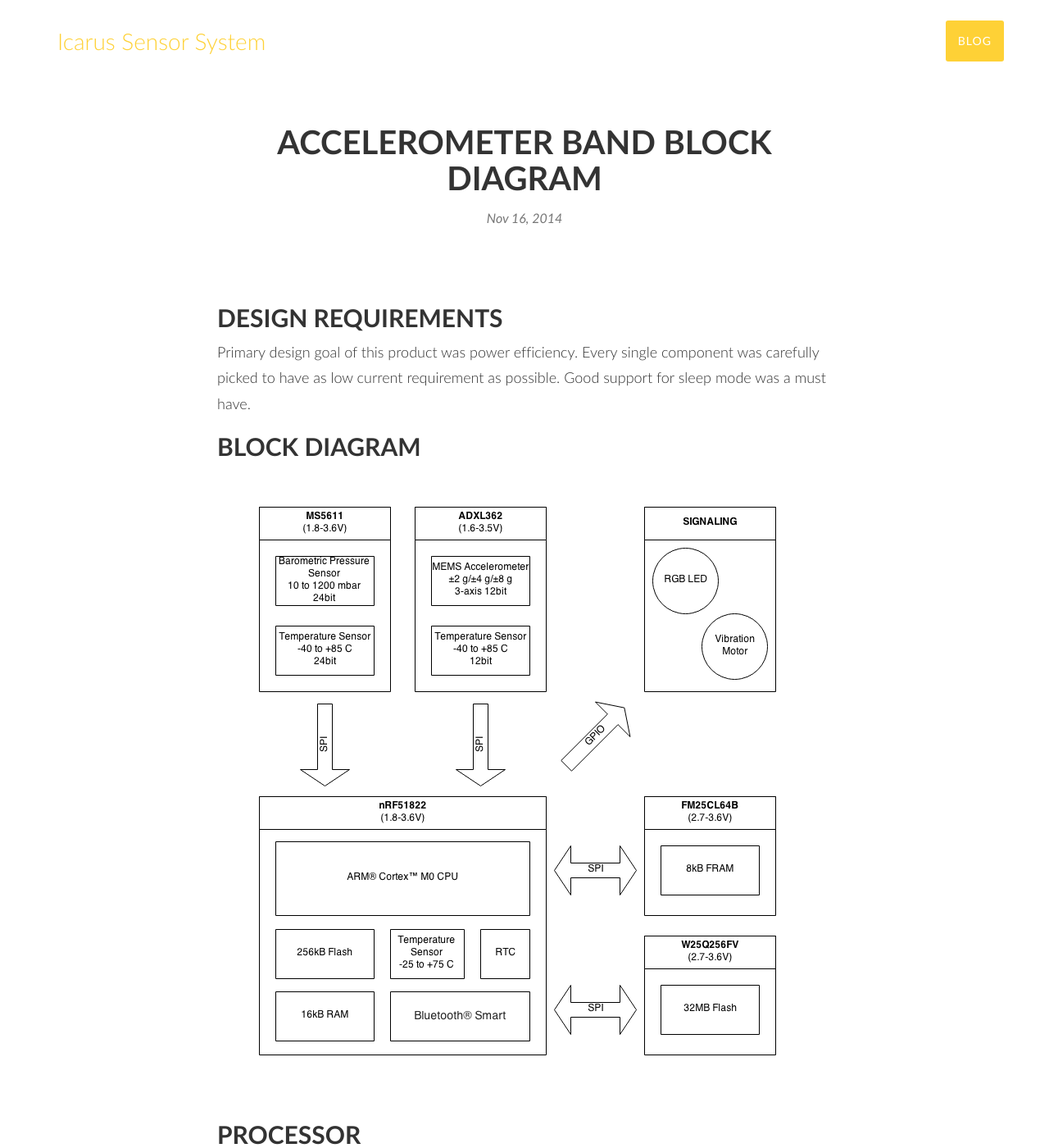
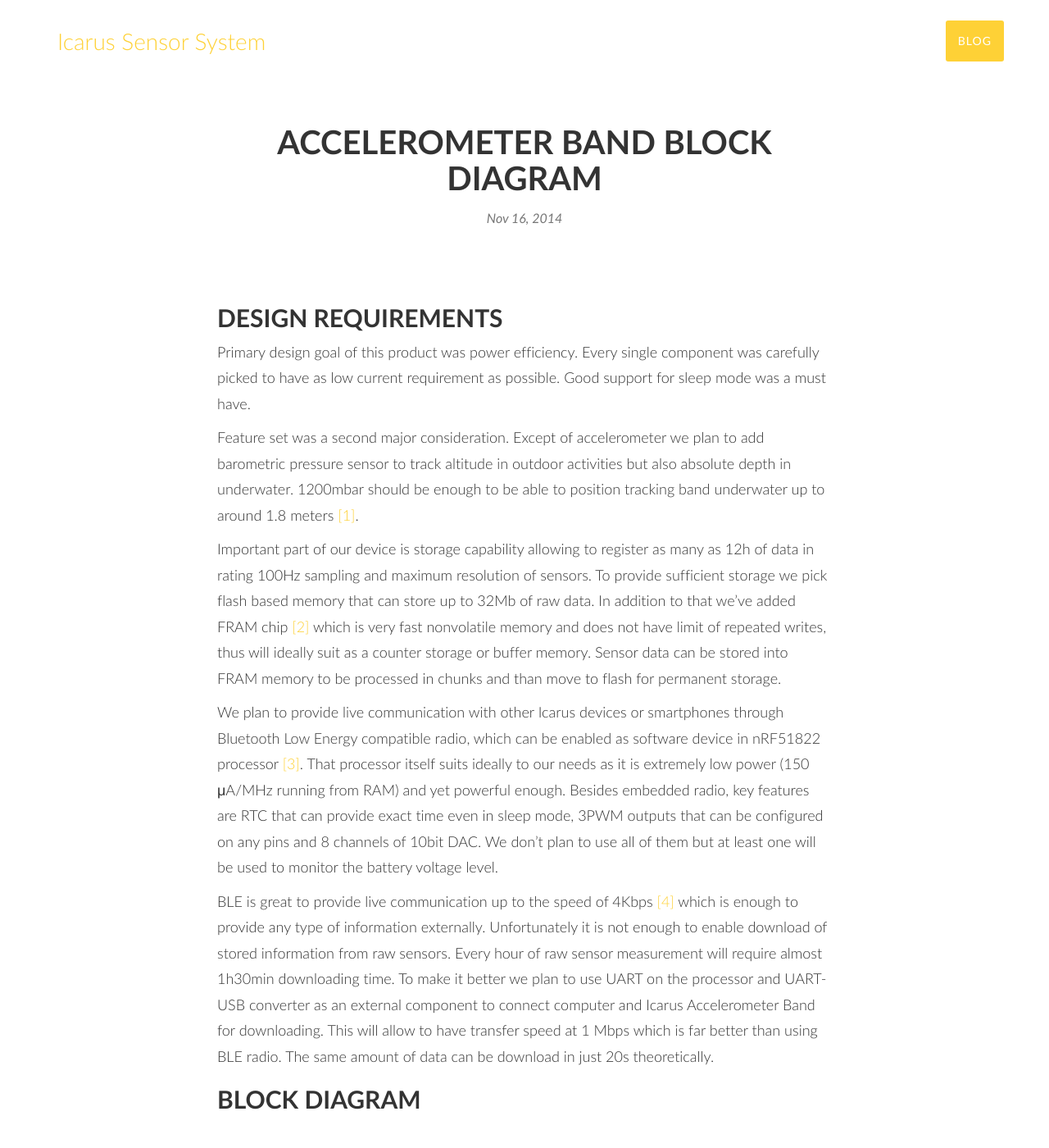
Before and after one commit to icarus-sensors/icarus-sensors.github.io, a Jekyll site: the page built from _posts/2014-11-16-acceleromter-band-block-diagram.markdown, in a window 1280 px wide and 1400 px high. Shown: the whole window at 82% size. Built offline with Jekyll 4.4.1, drawn with Linux system fonts in a browser that asks for light colours.

```diff
--- a/_posts/2014-11-16-acceleromter-band-block-diagram.markdown
+++ b/_posts/2014-11-16-acceleromter-band-block-diagram.markdown
@@ -7,7 +7,33 @@
 ## Design requirements
 
 Primary design goal of this product was power efficiency. Every single component was carefully picked to have as low
-   current requirement as possible. Good support for sleep mode was a must have.
+current requirement as possible. Good support for sleep mode was a must have.
+
+Feature set was a second major consideration.
+Except of accelerometer we plan to add barometric pressure sensor to track altitude in outdoor activities but also
+absolute depth in underwater. 1200mbar should be enough to be able to position tracking band underwater up to around
+ 1.8 meters [[1]][1].
+
+Important part of our device is storage capability allowing to register as many as 12h of data in rating 100Hz
+sampling and maximum resolution of sensors.
+To provide sufficient storage we pick flash based memory that can store up to 32Mb of raw data.
+In addition to that we've added FRAM chip [[2]][2] which is very fast nonvolatile memory and does not have
+limit of repeated writes, thus will ideally suit as a counter storage or buffer memory. Sensor data can be stored into
+FRAM memory to be processed in chunks and than move to flash for permanent storage.
+
+We plan to provide live communication with other Icarus devices or smartphones through Bluetooth Low Energy compatible radio,
+which can be enabled as software device in nRF51822 processor [[3]][3]. That processor itself suits ideally to our needs as it
+is extremely low power (150 μA/MHz running from RAM) and yet powerful enough. Besides embedded radio, key features are
+RTC that can provide exact time even in sleep mode, 3PWM outputs that can be configured on any pins and 8 channels
+of 10bit DAC. We don't plan to use all of them but at least one will be used to monitor the battery voltage level.
+
+BLE is great to provide live communication up to the speed of 4Kbps [[4]][4] which is enough to provide any type of
+information externally. Unfortunately it is not enough to enable download of stored information from raw sensors.
+Every hour of raw sensor measurement will require almost 1h30min downloading time.
+To make it better we plan to use UART on the processor and UART-USB converter as an external component to connect
+computer and Icarus Accelerometer Band for downloading. This will allow to have transfer speed at 1 Mbps which
+is far better than using BLE radio. The same amount of data can be download in just 20s theoretically.
+
 
 ## Block diagram
 ![Accelerometer band block diagram][diagram]
@@ -20,4 +46,9 @@
 
 ## Power consumption
 
+[1]: http://www.calctool.org/CALC/other/games/depth_press
+[2]: http://en.wikipedia.org/wiki/Ferroelectric_RAM
+[3]: https://www.nordicsemi.com/eng/Products/Bluetooth-Smart-Bluetooth-low-energy/nRF51822
+[4]: https://bluegiga.zendesk.com/entries/22400867--HOW-TO-Maximize-throughput-with-BLE-modules
+
 [diagram]: /img/posts/accelerometer/accelerometer_band_block.png  "Accelerometer band block diagram"
```
